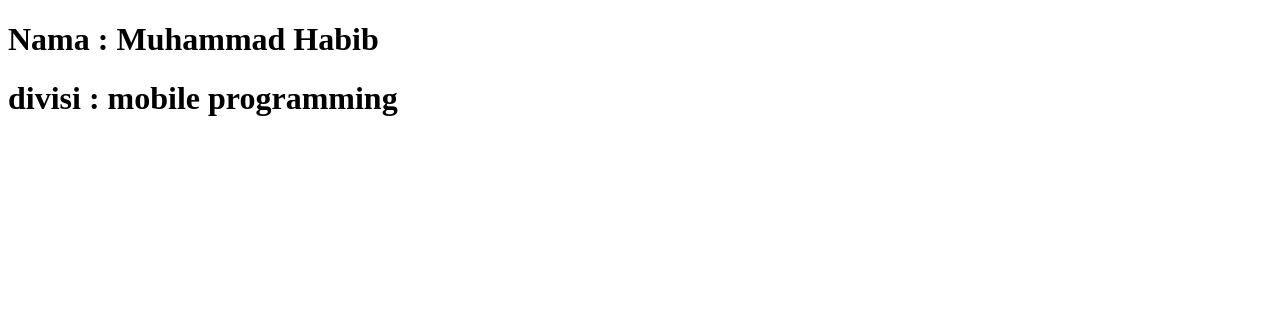
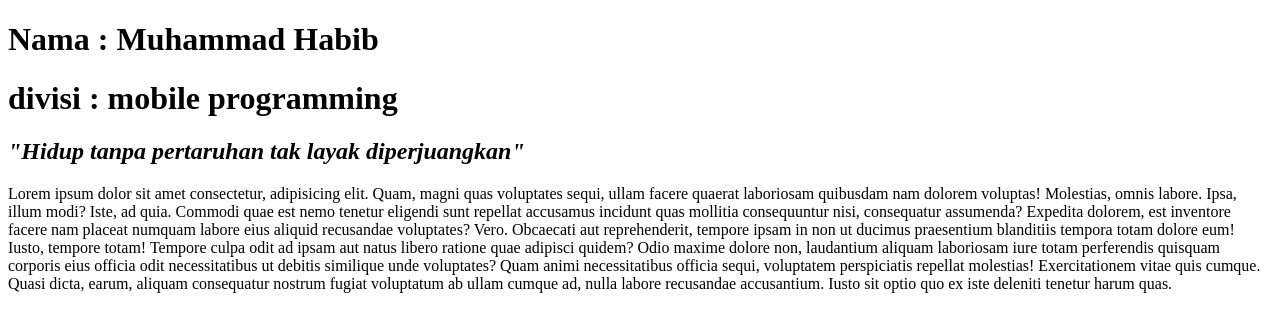
Before and after one commit to muhammadhabib16/workshop-neo, a plain HTML site: page index.html in a window 1280 px wide. Drawn offline with Linux system fonts and the light colour scheme.

Commit message:
second push, menambahkan paragraf dan info lain

```diff
--- a/index.html
+++ b/index.html
@@ -8,5 +8,24 @@
   <body>
     <h1>Nama : Muhammad Habib</h1>
     <h1>divisi : mobile programming</h1>
+    <h2><i>"Hidup tanpa pertaruhan tak layak diperjuangkan"</i></h2>
+    <p>
+      Lorem ipsum dolor sit amet consectetur, adipisicing elit. Quam, magni quas
+      voluptates sequi, ullam facere quaerat laboriosam quibusdam nam dolorem
+      voluptas! Molestias, omnis labore. Ipsa, illum modi? Iste, ad quia.
+      Commodi quae est nemo tenetur eligendi sunt repellat accusamus incidunt
+      quas mollitia consequuntur nisi, consequatur assumenda? Expedita dolorem,
+      est inventore facere nam placeat numquam labore eius aliquid recusandae
+      voluptates? Vero. Obcaecati aut reprehenderit, tempore ipsam in non ut
+      ducimus praesentium blanditiis tempora totam dolore eum! Iusto, tempore
+      totam! Tempore culpa odit ad ipsam aut natus libero ratione quae adipisci
+      quidem? Odio maxime dolore non, laudantium aliquam laboriosam iure totam
+      perferendis quisquam corporis eius officia odit necessitatibus ut debitis
+      similique unde voluptates? Quam animi necessitatibus officia sequi,
+      voluptatem perspiciatis repellat molestias! Exercitationem vitae quis
+      cumque. Quasi dicta, earum, aliquam consequatur nostrum fugiat voluptatum
+      ab ullam cumque ad, nulla labore recusandae accusantium. Iusto sit optio
+      quo ex iste deleniti tenetur harum quas.
+    </p>
   </body>
 </html>
```
Also changed, not shown: tes.txt.
